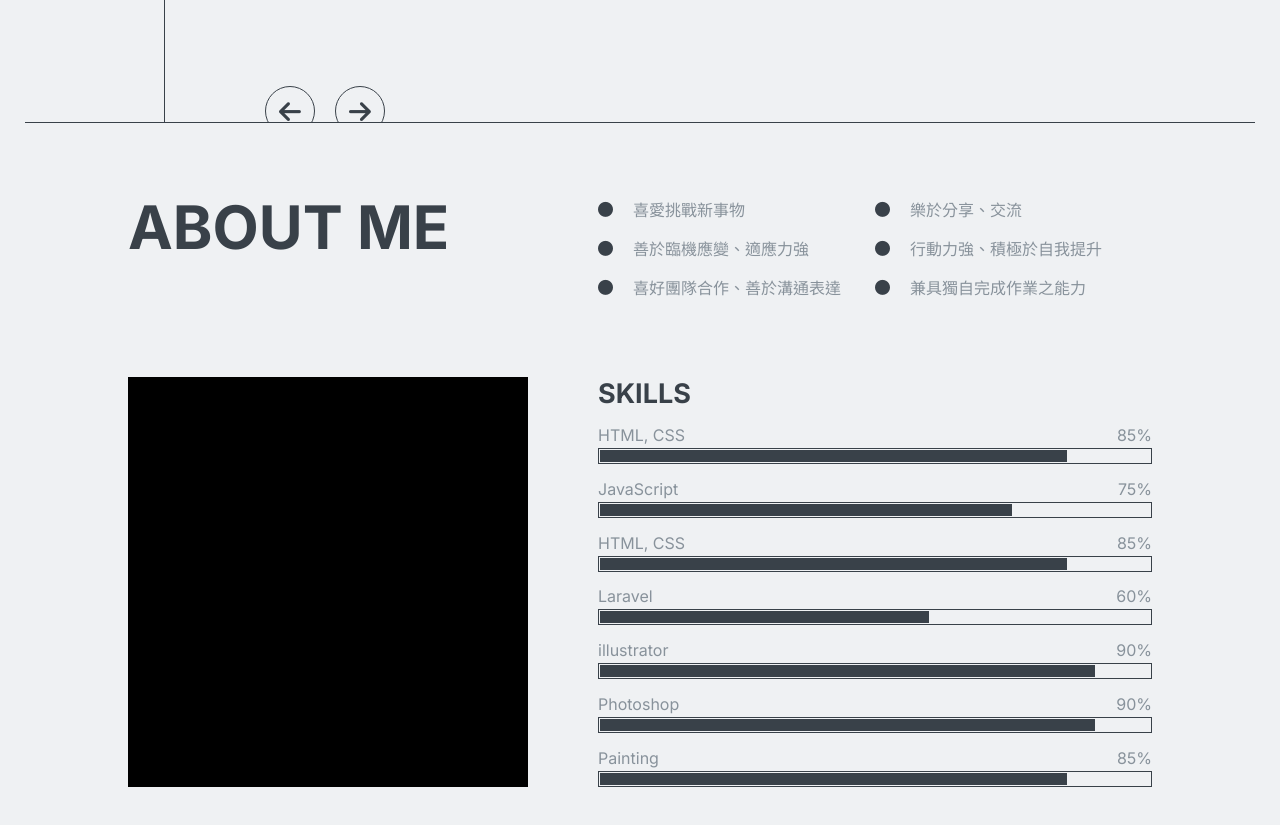
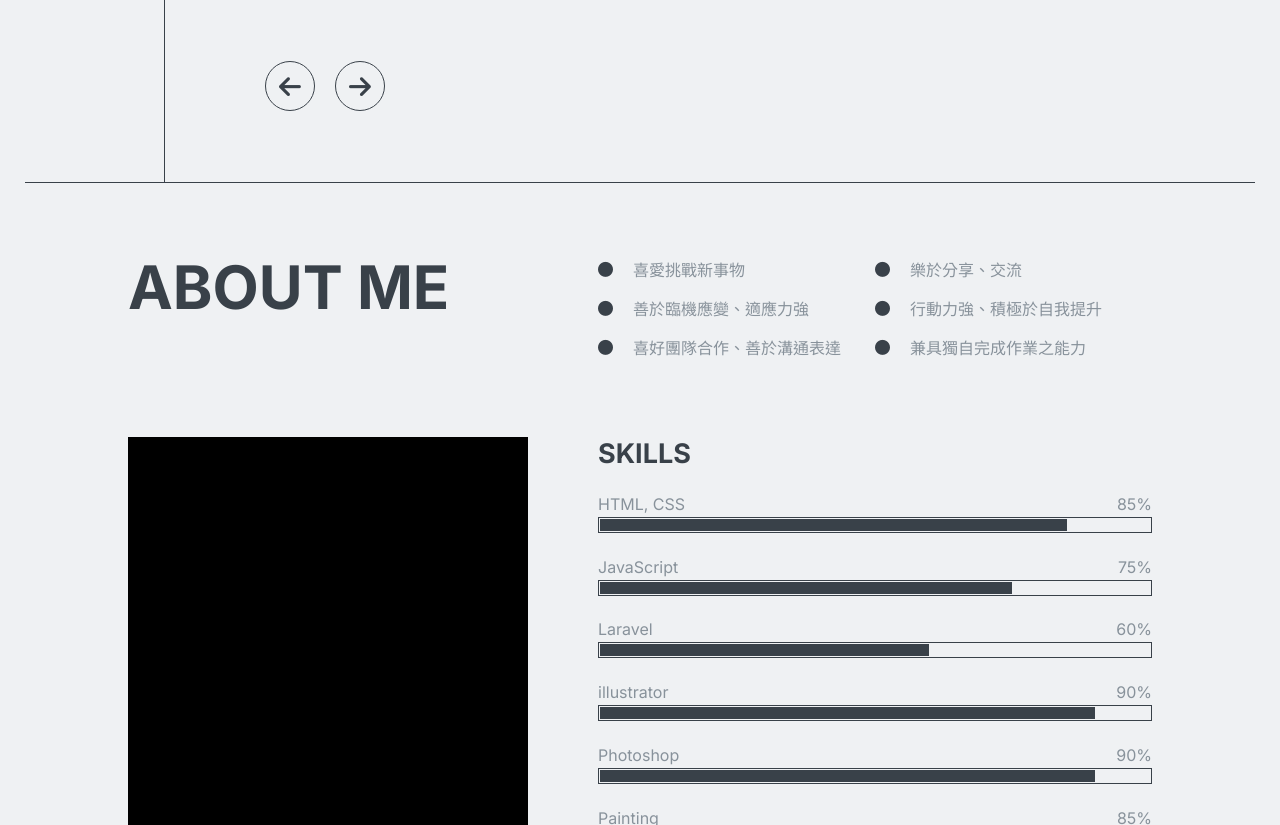
Before and after one commit to wangch15/WCH-portfolio, a plain HTML site: page index.html in a window 1280 px wide. Shown: the part 1418-2243 px from the top of the page. Drawn offline with nearby package versions, Linux system fonts and the light colour scheme; files whose address does not match are found by name.

Commit message:
修改css

```diff
--- a/index.html
+++ b/index.html
@@ -211,16 +211,6 @@
 
                         <div class="skill-content">
                             <div class="skill-content-top">
-                                <div class="content">HTML, CSS</div>
-                                <div class="content">85%</div>
-                            </div>
-                            <div class="skill-content-bottom">
-                                <div class="fullbar" style="width: 85%;"></div>
-                            </div>
-                        </div>
-
-                        <div class="skill-content">
-                            <div class="skill-content-top">
                                 <div class="content">Laravel</div>
                                 <div class="content">60%</div>
                             </div>
--- a/sass/index.scss
+++ b/sass/index.scss
@@ -200,6 +200,7 @@ main{
 
     margin-left: 25px;
     height: calc(100vh - 60px);
+    min-height: 800px;
     @include flex(space-between,flex-start);
     .title-area{
       padding-top: 50px;
--- a/sass/swiper.scss
+++ b/sass/swiper.scss
@@ -112,7 +112,7 @@ body {
 
 .next-prev-box{
     position: relative;
-    margin-top: 100px;
+    margin-top: 75px;
     width:120px;
     height: 50px;
     @include flex(space-between,center);
```
Also changed, not shown: css/index.css, css/swiper.css, 2 other files.
